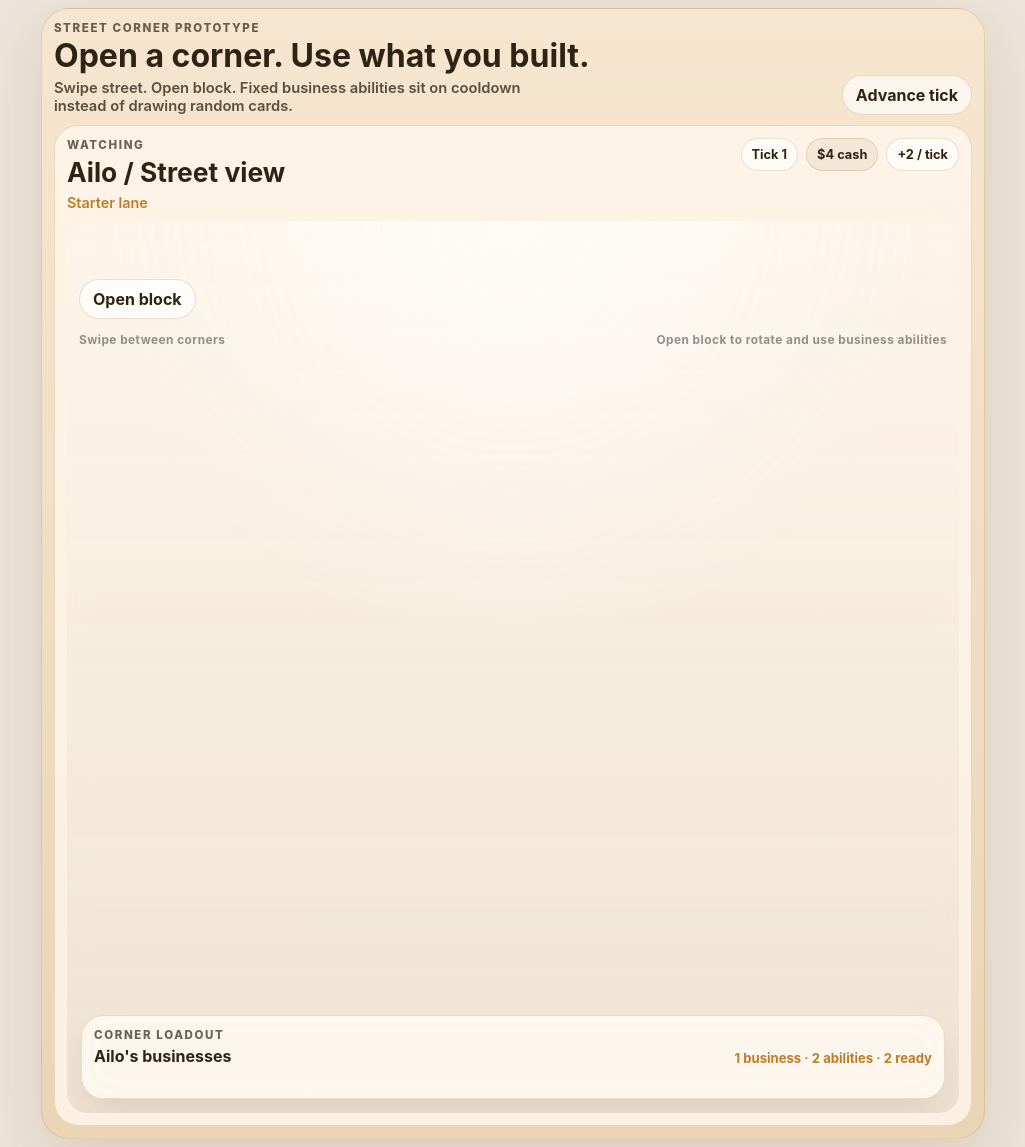
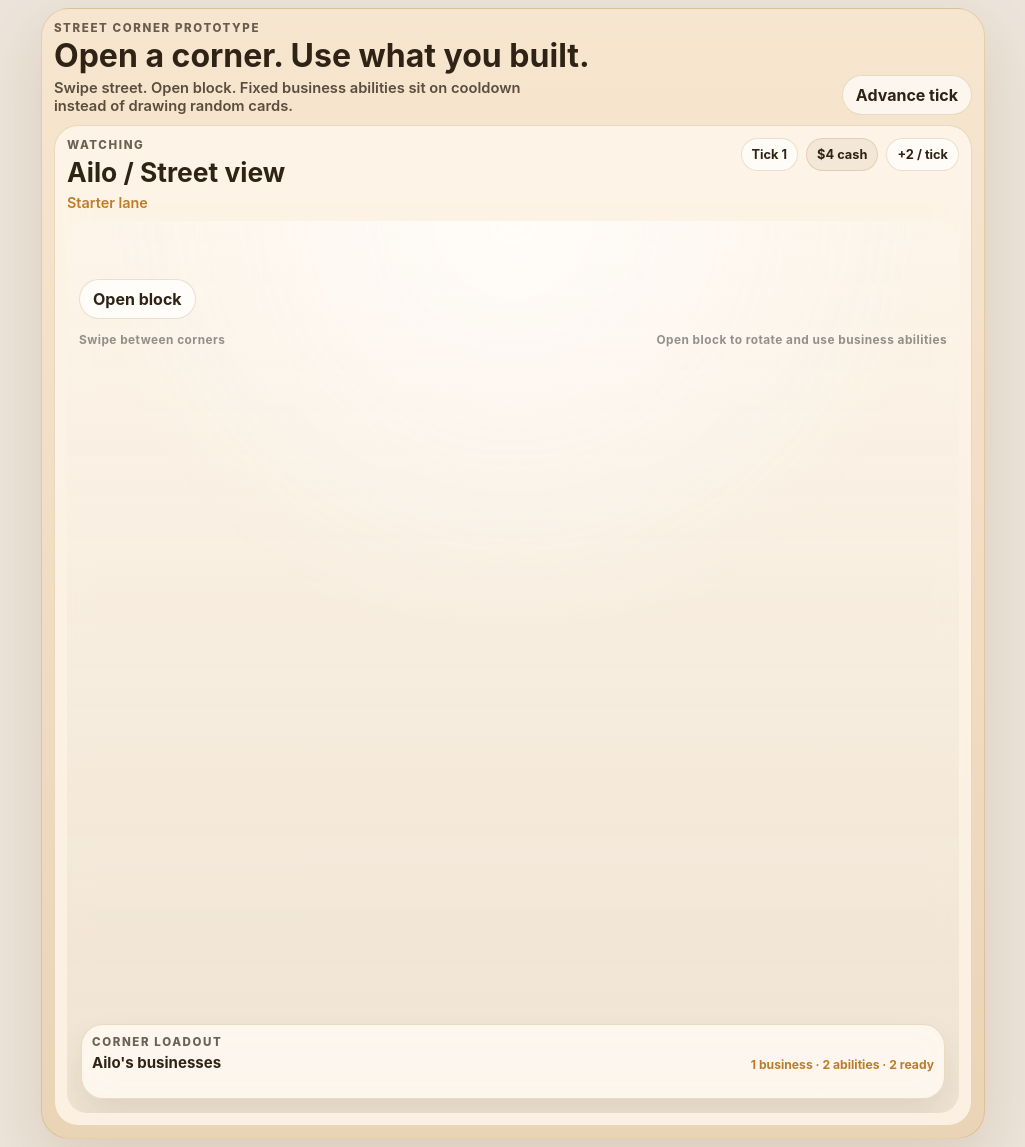
Before and after one commit to tkjelsrud/badstudio-portfolio, a Jekyll site: the page city-block-spike/index.html, which Jekyll copies as it is, in a window 1280 px wide. Shown: the whole page, without its empty margins (127-1152 px from the left). Built offline with Jekyll 4.4.1, drawn with Linux system fonts in a browser that asks for light colours.

Commit message:
fix(city-spike): shrink business dock

```diff
--- a/city-block-spike/index.html
+++ b/city-block-spike/index.html
@@ -296,9 +296,9 @@
         z-index: 3;
         display: flex;
         flex-direction: column;
-        gap: 10px;
-        max-height: 48%;
-        padding: 12px;
+        gap: 8px;
+        max-height: 34%;
+        padding: 10px;
         border-radius: 22px;
         background: var(--theme-panel-strong);
         border: 1px solid var(--theme-border);
@@ -310,7 +310,7 @@
         left: 12px;
         right: 12px;
         bottom: 12px;
-        max-height: 54%;
+        max-height: 48%;
       }
 
       .city-dock-head {
@@ -322,12 +322,12 @@
 
       .city-dock-title {
         margin: 4px 0 0;
-        font-size: 1rem;
+        font-size: 0.94rem;
       }
 
       .city-dock-status {
         margin: 0;
-        font-size: 0.82rem;
+        font-size: 0.76rem;
         font-weight: 700;
         color: var(--theme-accent);
       }
@@ -335,21 +335,21 @@
       .city-resource-strip {
         display: flex;
         flex-wrap: wrap;
-        gap: 8px;
+        gap: 6px;
       }
 
       .city-resource-chip {
-        padding: 7px 10px;
+        padding: 6px 8px;
         border-radius: 999px;
         background: rgba(255, 255, 255, 0.74);
         border: 1px solid var(--theme-border);
-        font-size: 0.76rem;
+        font-size: 0.7rem;
         font-weight: 800;
       }
 
       .city-business-grid {
         display: grid;
-        gap: 10px;
+        gap: 8px;
         grid-template-columns: repeat(1, minmax(0, 1fr));
         overflow: auto;
         padding-right: 2px;
@@ -357,7 +357,7 @@
 
       .city-business-panel {
         border-radius: 18px;
-        padding: 12px;
+        padding: 10px;
         background: rgba(255, 255, 255, 0.78);
         border: 1px solid var(--theme-border);
         box-shadow: inset 0 1px 0 rgba(255, 255, 255, 0.5);
@@ -372,12 +372,12 @@
 
       .city-business-name {
         margin: 4px 0 0;
-        font-size: 1rem;
+        font-size: 0.94rem;
       }
 
       .city-business-stats {
         text-align: right;
-        font-size: 0.74rem;
+        font-size: 0.7rem;
         font-weight: 800;
       }
 
@@ -392,27 +392,27 @@
       }
 
       .city-business-stats strong {
-        font-size: 0.86rem;
+        font-size: 0.8rem;
       }
 
       .city-business-tagline {
-        margin-top: 6px;
-        font-size: 0.82rem;
+        margin-top: 4px;
+        font-size: 0.76rem;
         font-weight: 700;
         opacity: 0.78;
       }
 
       .city-business-flavor {
-        margin-top: 8px;
-        font-size: 0.82rem;
-        line-height: 1.4;
+        margin-top: 6px;
+        font-size: 0.75rem;
+        line-height: 1.3;
         opacity: 0.78;
       }
 
       .city-action-list {
         display: grid;
-        gap: 8px;
-        margin-top: 10px;
+        gap: 6px;
+        margin-top: 8px;
       }
 
       .city-action-button {
@@ -421,7 +421,7 @@
         justify-content: space-between;
         gap: 12px;
         width: 100%;
-        padding: 10px 12px;
+        padding: 8px 10px;
         border-radius: 16px;
         text-align: left;
         background: rgba(255, 255, 255, 0.88);
@@ -440,19 +440,19 @@
       }
 
       .city-action-main strong {
-        font-size: 0.9rem;
+        font-size: 0.84rem;
       }
 
       .city-action-main span {
-        margin-top: 4px;
-        font-size: 0.79rem;
-        line-height: 1.35;
+        margin-top: 3px;
+        font-size: 0.74rem;
+        line-height: 1.25;
         opacity: 0.78;
       }
 
       .city-action-main small {
-        margin-top: 6px;
-        font-size: 0.7rem;
+        margin-top: 5px;
+        font-size: 0.64rem;
         font-weight: 800;
         letter-spacing: 0.08em;
         text-transform: uppercase;
@@ -460,9 +460,9 @@
       }
 
       .city-action-meta {
-        min-width: 76px;
+        min-width: 62px;
         text-align: right;
-        font-size: 0.76rem;
+        font-size: 0.7rem;
         font-weight: 800;
       }
 
@@ -474,15 +474,15 @@
         display: flex;
         flex-wrap: wrap;
         gap: 6px;
-        margin-top: 10px;
+        margin-top: 8px;
       }
 
       .city-status-chip {
-        padding: 6px 8px;
+        padding: 5px 7px;
         border-radius: 999px;
         background: rgba(255, 255, 255, 0.74);
         border: 1px solid var(--theme-border);
-        font-size: 0.72rem;
+        font-size: 0.66rem;
         font-weight: 800;
       }
 
@@ -496,11 +496,15 @@
 
       @media (min-width: 720px) {
         .city-dock {
-          max-height: 42%;
+          max-height: 30%;
         }
 
         .city-business-grid {
           grid-template-columns: repeat(2, minmax(0, 1fr));
+        }
+
+        .city-stage.is-inspecting .city-dock {
+          max-height: 42%;
         }
       }
 
@@ -574,12 +578,12 @@
           left: 10px;
           right: 10px;
           bottom: 10px;
-          max-height: 52%;
-          padding: 10px;
+          max-height: 30%;
+          padding: 8px;
         }
 
         .city-stage.is-inspecting .city-dock {
-          max-height: 58%;
+          max-height: 44%;
         }
 
         .city-dock-head,
@@ -595,6 +599,11 @@
 
         .city-action-button {
           flex-direction: column;
+        }
+
+        .city-business-flavor,
+        .city-action-main span {
+          display: none;
         }
       }
     </style>
```
